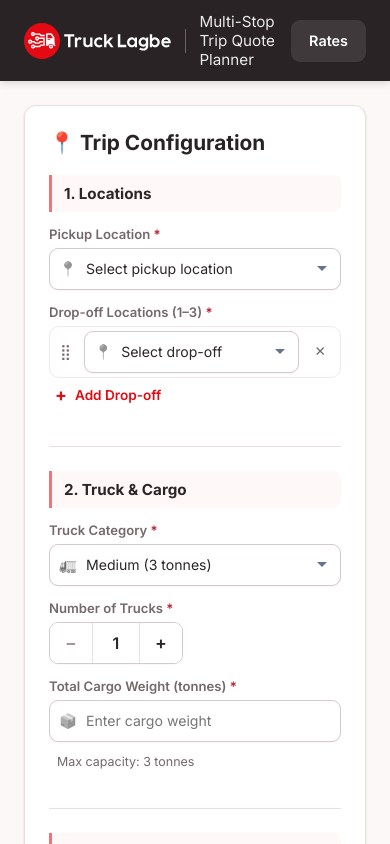
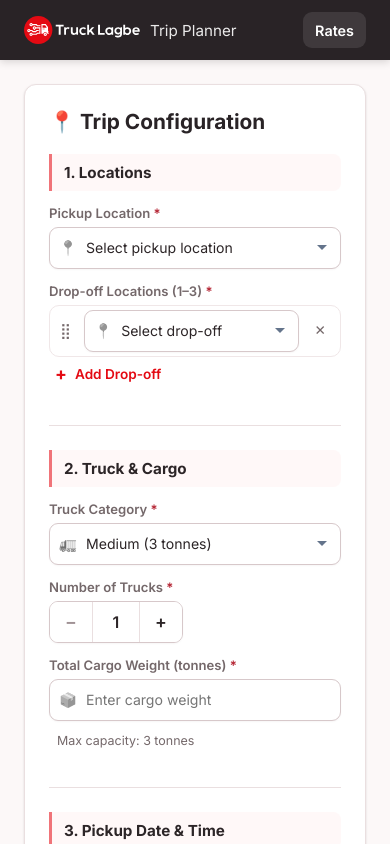
Before and after one commit to kazi331/qoute-planner, an Angular app: page / in a window 390 px wide. Shown: the top 844 px of the page. Built offline with nearby package versions, Linux system fonts and the light colour scheme.

Commit message:
feat: enhance responsive design for header and link elements in TripPlanner and TripRates components

```diff
--- a/src/app/components/trip-planner/trip-planner.component.html
+++ b/src/app/components/trip-planner/trip-planner.component.html
@@ -4,7 +4,10 @@
     <div class="header-brand">
       <img src="truck-lagbe.svg" alt="Truck Lagbe Logo" class="brand-icon" />
       <span class="header-divider"></span>
-      <span class="header-title">Multi-Stop Trip Quote Planner</span>
+      <span class="header-title">
+        <span class="desktop-header-title">Multi-Stop Trip Quote Planner</span>
+        <span class="mobile-header-title">Trip Planner</span>
+      </span>
     </div>
     <div class="header-actions">
       <a class="btn btn-save-draft-header" routerLink="/rates">Rates</a>
--- a/src/app/components/trip-planner/trip-planner.component.scss
+++ b/src/app/components/trip-planner/trip-planner.component.scss
@@ -40,11 +40,6 @@ $shadow-lg: 0 4px 12px rgba(0, 0, 0, 0.1);
     display: flex;
     align-items: center;
     gap: 10px;
-  }
-
-  .brand-icon {
-    width: 147px;
-    height: 36px;
   }
 
   .brand-name {
--- a/src/app/components/trip-rates/trip-rates.component.html
+++ b/src/app/components/trip-rates/trip-rates.component.html
@@ -5,7 +5,10 @@
       <span class="header-divider"></span>
       <span class="header-title">Trip Rates</span>
     </div>
-    <a class="back-link" routerLink="/">Back to trip planner</a>
+    <a class="back-link" routerLink="/">
+      <span class="desktop-link-label">Back to trip planner</span>
+      <span class="mobile-link-label">Planner</span>
+    </a>
   </header>
 
   <main class="rates-content">
--- a/src/app/components/trip-rates/trip-rates.component.scss
+++ b/src/app/components/trip-rates/trip-rates.component.scss
@@ -57,6 +57,10 @@
   font-weight: 600;
   text-decoration: none;
   transition: background-color 0.18s, border-color 0.18s;
+}
+
+.mobile-link-label {
+  display: none;
 }
 
 .back-link:hover {
@@ -270,11 +274,39 @@
 
 @media (max-width: 640px) {
   .rates-header {
+    gap: 12px;
     padding: 10px 16px;
+  }
+
+  .header-brand {
+    min-width: 0;
+    gap: 8px;
+  }
+
+  .brand-icon {
+    width: 116px;
+    height: auto;
+  }
+
+  .header-divider,
+  .desktop-link-label {
+    display: none;
   }
 
   .header-title {
     font-size: 0.82rem;
+    white-space: nowrap;
+  }
+
+  .back-link {
+    flex: 0 0 auto;
+    padding: 8px 10px;
+    font-size: 0.82rem;
+    white-space: nowrap;
+  }
+
+  .mobile-link-label {
+    display: inline;
   }
 
   .rates-content {
@@ -296,14 +328,18 @@
   }
 }
 
-@media (max-width: 420px) {
-  .header-divider,
+@media (max-width: 360px) {
+  .rates-header {
+    gap: 8px;
+    padding: 8px 12px;
+  }
+
+  .back-link {
+    padding: 8px 9px;
+    font-size: 0.78rem;
+  }
+
   .header-title {
     display: none;
   }
-
-  .back-link {
-    padding: 8px 10px;
-    font-size: 0.8rem;
-  }
 }
--- a/src/styles.scss
+++ b/src/styles.scss
@@ -15,6 +15,15 @@ html, body {
 
 input, select, button, textarea {
   font-family: inherit;
+}
+
+.planner-container .app-header .brand-icon {
+  width: 147px;
+  height: 36px;
+}
+
+.planner-container .app-header .mobile-header-title {
+  display: none;
 }
 
 .planner-body > .quote-drawer-backdrop,
@@ -118,3 +127,36 @@ input, select, button, textarea {
     animation: none;
   }
 }
+
+@media (max-width: 640px) {
+  .planner-container .app-header .brand-icon {
+    width: 116px;
+    height: auto;
+  }
+
+  .planner-container .app-header .header-divider,
+  .planner-container .app-header .desktop-header-title {
+    display: none;
+  }
+
+  .planner-container .app-header .mobile-header-title {
+    display: inline;
+  }
+
+  .planner-container .app-header .header-title {
+    font-size: 0.82rem;
+    white-space: nowrap;
+  }
+
+  .planner-container .app-header .btn-save-draft-header {
+    min-height: 36px;
+    padding: 8px 12px;
+    white-space: nowrap;
+  }
+}
+
+@media (max-width: 360px) {
+  .planner-container .app-header .header-title {
+    display: none;
+  }
+}
```
